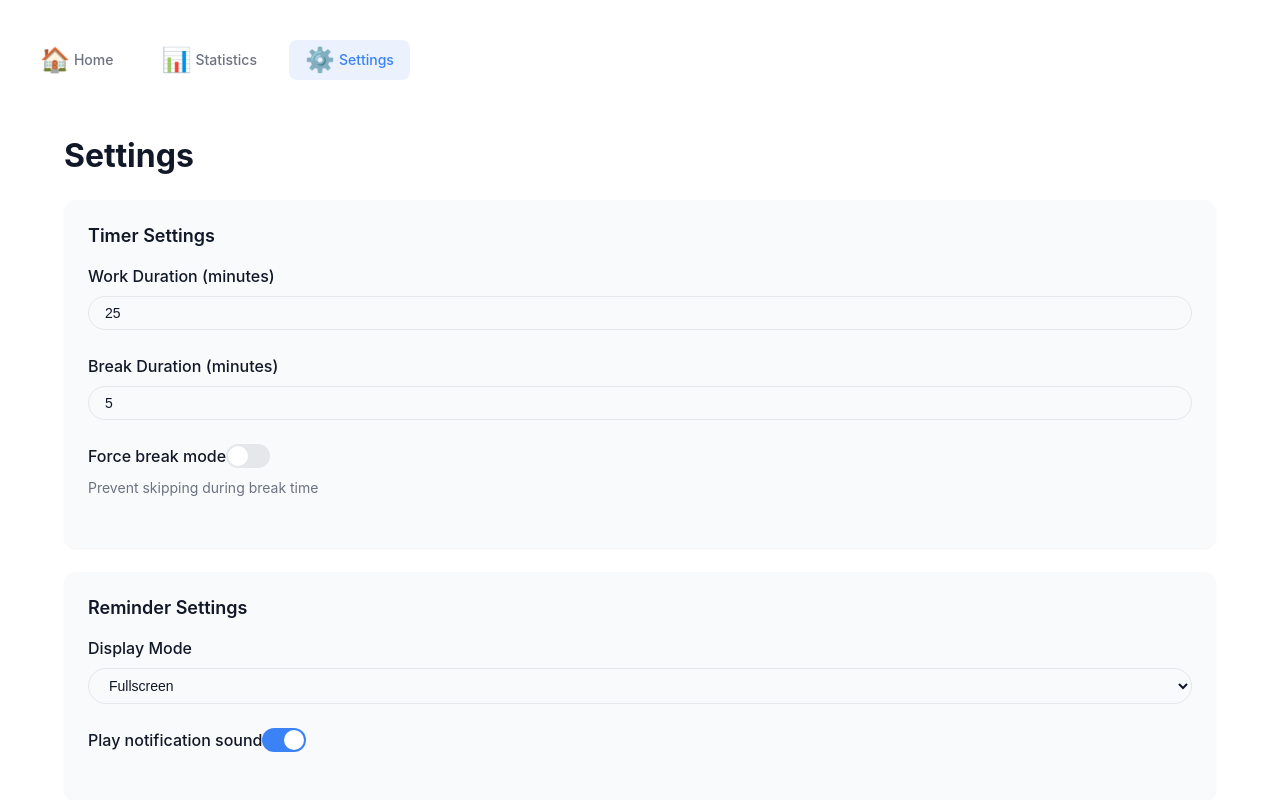
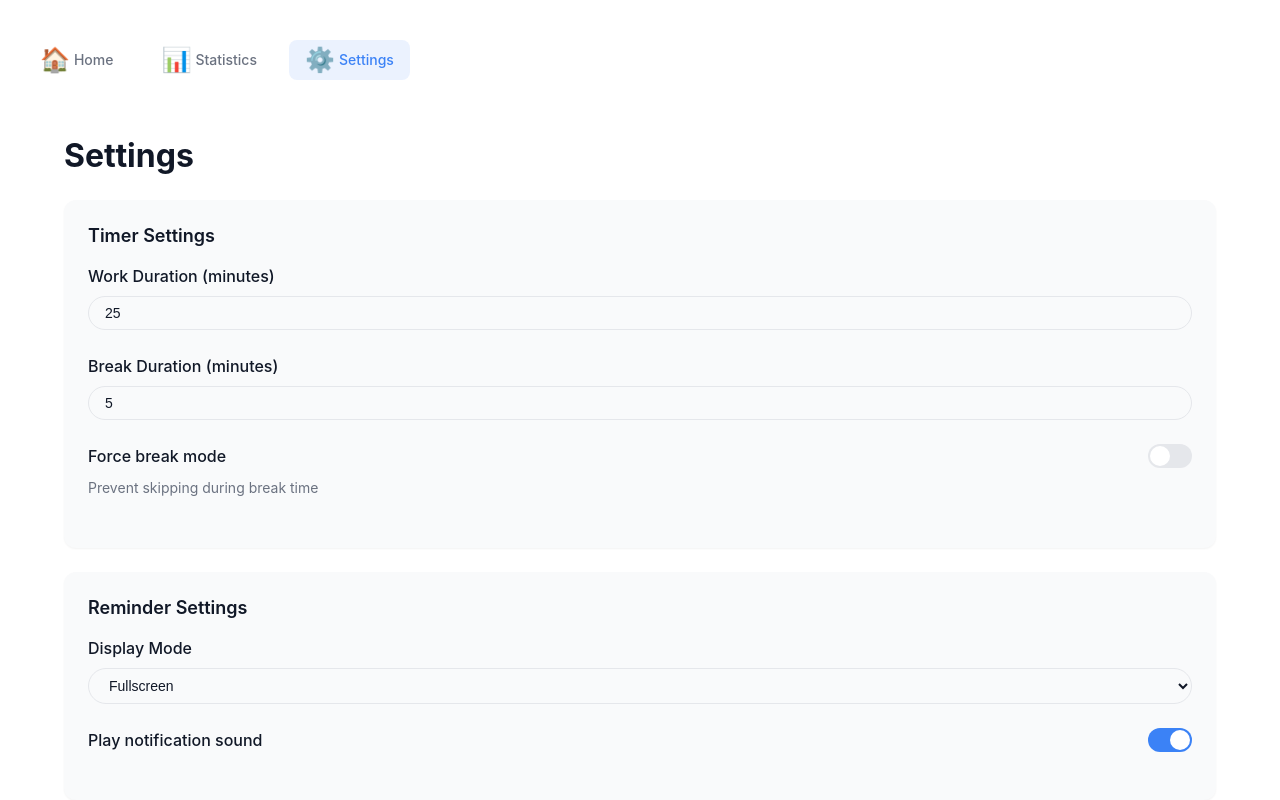
Before and after one commit to youtonghy/RESTY, a React (Vite) app: page /settings in a window 1280 px wide. Shown: the top 800 px of the page. Built offline with nearby package versions, Linux system fonts and the light colour scheme.

Commit message:
更新设置页面样式，调整切换开关的对齐方式，确保文本与开关之间的间距合理，提升用户交互体验。

```diff
--- a/src/pages/Settings.css
+++ b/src/pages/Settings.css
@@ -22,13 +22,19 @@
 
 .toggle-group {}
 
-.toggle-row {
+.form-group label.toggle-row {
   display: flex;
   align-items: center;
-  justify-content: space-between;
+  justify-content: flex-start;
   gap: var(--spacing-md);
   cursor: pointer;
   user-select: none;
+  width: 100%;
+}
+
+/* Ensure the switch aligns to the far right with spacing from text */
+.form-group label.toggle-row .switch {
+  margin-left: auto;
 }
 
 .toggle-text {
```
